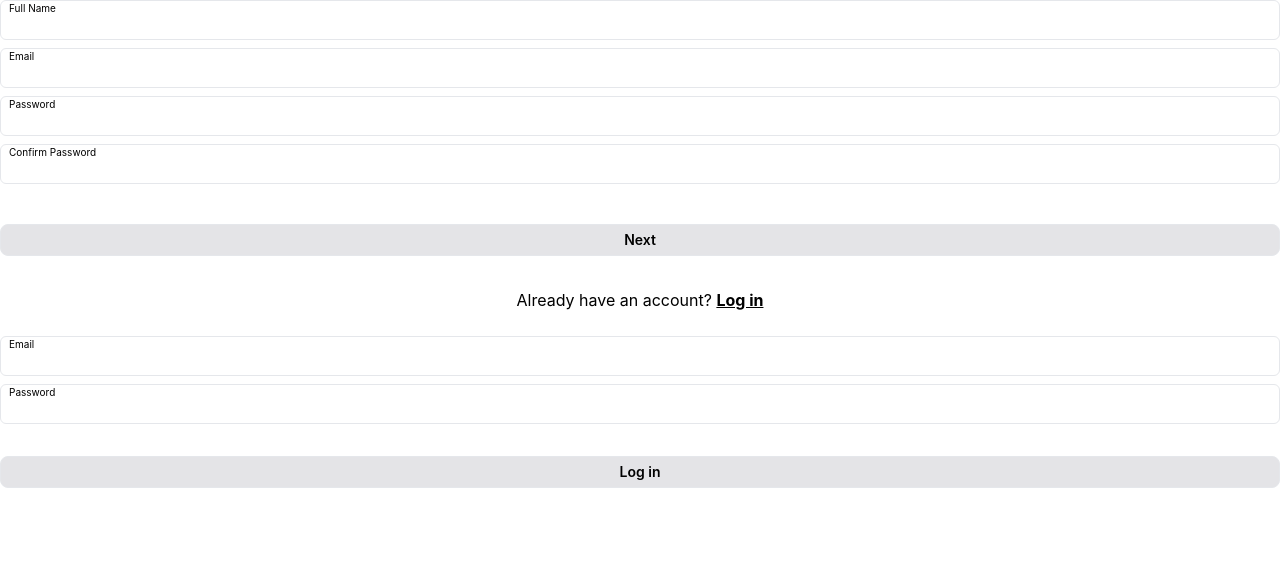
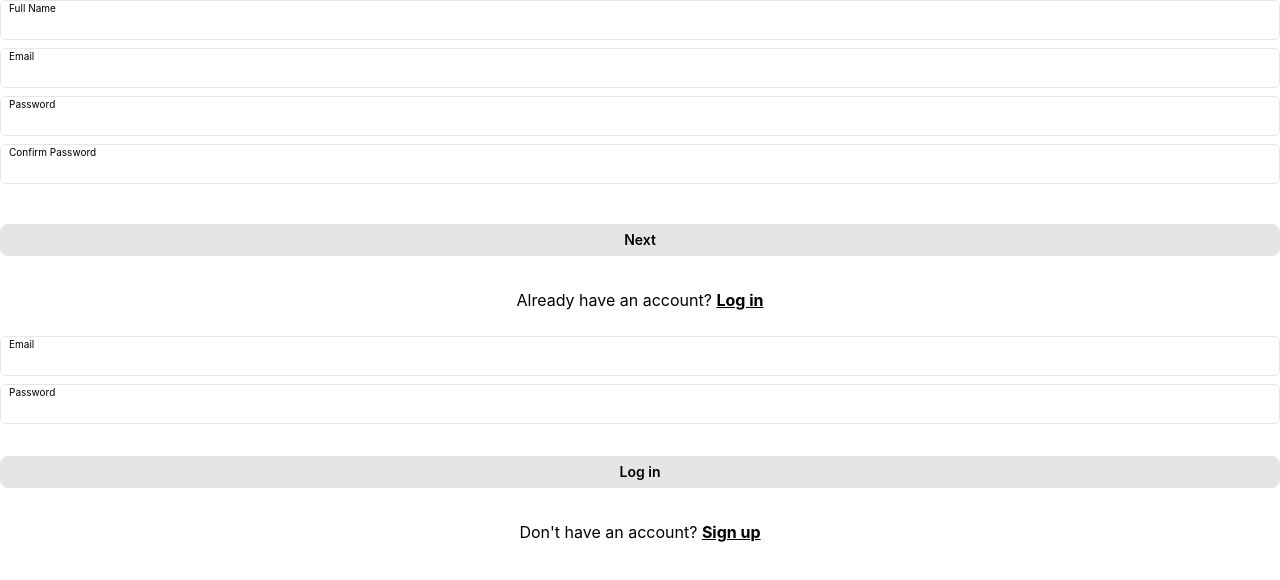
Before and after one commit to sohaibaumer/media-explorer-app, a React (Create React App) app: page / in a window 1280 px wide. Shown: the top 580 px of the page. Built offline with nearby package versions, Linux system fonts and the light colour scheme.

Commit message:
create Login component and add login logic

```diff
--- /dev/null
+++ b/src/components/Login.js
@@ -0,0 +1,25 @@
+import { useNavigate } from 'react-router-dom';
+import LoginForm from './LoginForm';
+
+function Login(props) {
+  const navigate = useNavigate();
+  function getUserData(data) {
+    const storedUsers = JSON.parse(localStorage.getItem('storedUsers') || '[]');
+    const userData = { ...data };
+    const newLoggedInUser = storedUsers.find(
+      (user) =>
+        user.email === userData.email && user.password === userData.password
+    );
+    if (newLoggedInUser) {
+      localStorage.setItem('loggedInUser', JSON.stringify(newLoggedInUser));
+      console.log('Login Success! ');
+      navigate('/account');
+    } else {
+      console.log('Login Failure! Incorrect email or password.')
+    }
+  }
+
+  return <LoginForm onLogin={getUserData} />;
+}
+
+export default Login;
--- a/src/components/LoginForm.js
+++ b/src/components/LoginForm.js
@@ -1,6 +1,7 @@
 import React from 'react';
 import { Formik, Form, Field, ErrorMessage } from 'formik';
 import * as Yup from 'yup';
+import { Link } from 'react-router-dom';
 
 const initialValues = {
   email: '',
@@ -13,10 +14,8 @@ const validationSchema = Yup.object({
 });
 
 function LoginForm(props) {
-
-
   const onSubmit = (values, { resetForm }) => {
-    console.log(values);
+    props.onLogin(values);
     resetForm();
   };
 
@@ -78,6 +77,12 @@ function LoginForm(props) {
           );
         }}
       </Formik>
+      <p className="text-center">
+        Don't have an account?{' '}
+        <Link to="?mode=Signup" className="font-bold underline">
+          Sign up
+        </Link>
+      </p>
     </div>
   );
 }
--- a/src/pages/Home.js
+++ b/src/pages/Home.js
@@ -1,13 +1,13 @@
 import React from 'react';
 import Signup from '../components/Signup';
-import LoginForm from '../components/LoginForm';
+import Login from '../components/Login';
 
 const HomePage = () => {
   return (
     <div>
       <Signup />
       <br/>
-      <LoginForm />
+      <Login />
     </div>
   );
 };
```
